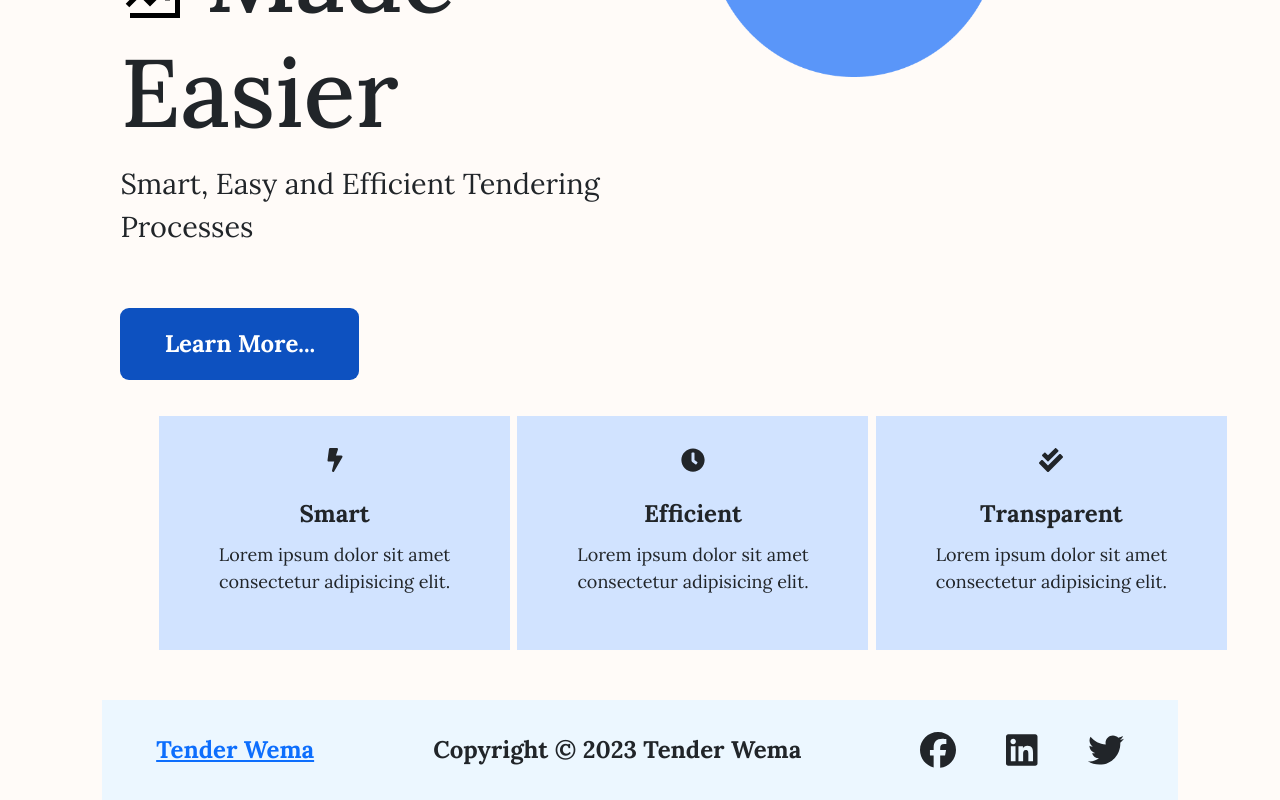
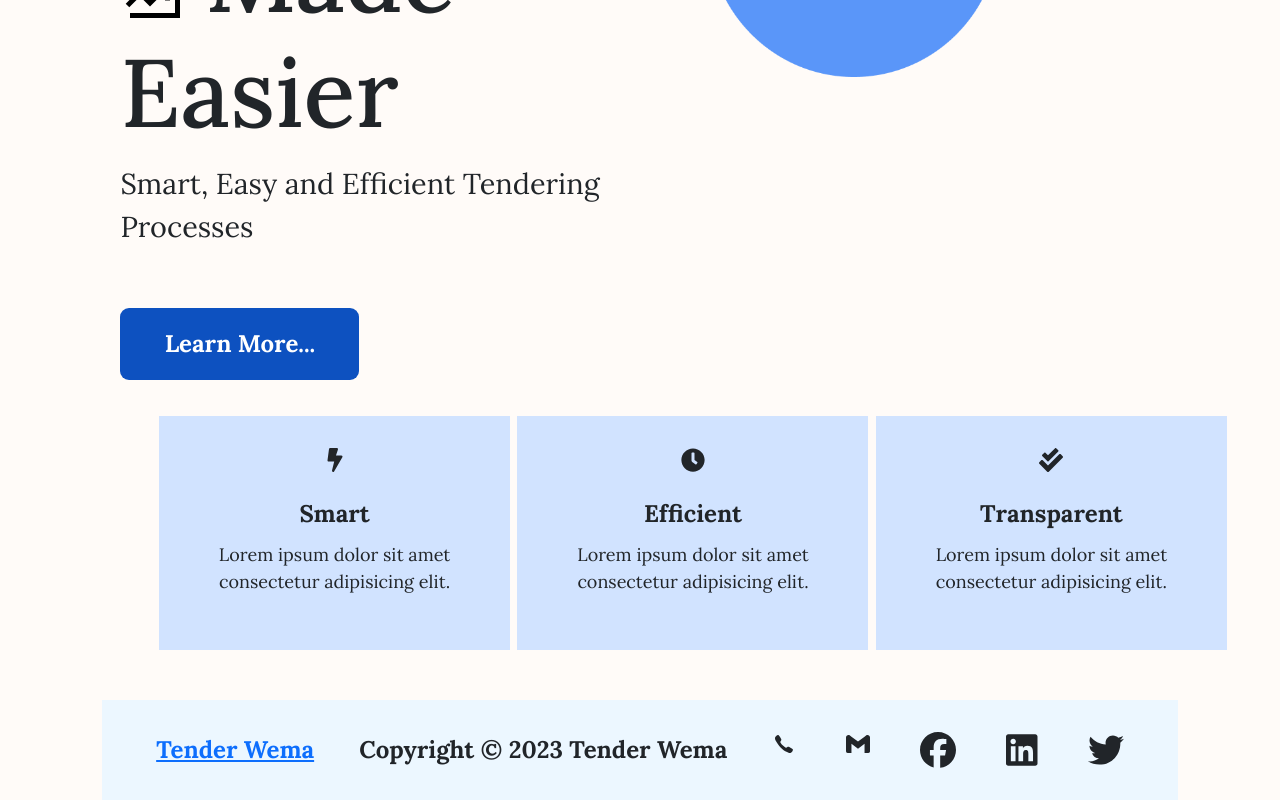
Before and after one commit to nelsonmutindamwanzia/tender-wema-frontend, a React (Create React App) app: page / in a window 1280 px wide. Shown: the part 385-1185 px from the top of the page. Built offline with nearby package versions, Linux system fonts and the light colour scheme.

Commit message:
call and gmail icons on footer

```diff
--- a/src/components/Footer.js
+++ b/src/components/Footer.js
@@ -1,5 +1,7 @@
 import React from 'react'
 import styled from "styled-components";
+import {SiGmail} from "react-icons/si";
+import {IoIosCall} from "react-icons/io";
 import { FontAwesomeIcon } from "@fortawesome/react-fontawesome";
 import { faTwitter, faLinkedin, faFacebook } from "@fortawesome/free-brands-svg-icons";
 import { Link } from 'react-router-dom';
@@ -15,6 +17,8 @@ function Footer() {
                 </div>
                 <div className="copy">Copyright &copy; 2023 Tender Wema</div>
                 <div className="socials">
+                    <IoIosCall/>
+                    <SiGmail/>
                     <FontAwesomeIcon className="icon" icon={faFacebook} size="xl" />
                     <FontAwesomeIcon className="icon" icon={faLinkedin} size="xl" />
                     <FontAwesomeIcon className="icon" icon={faTwitter} size="xl" />
```
